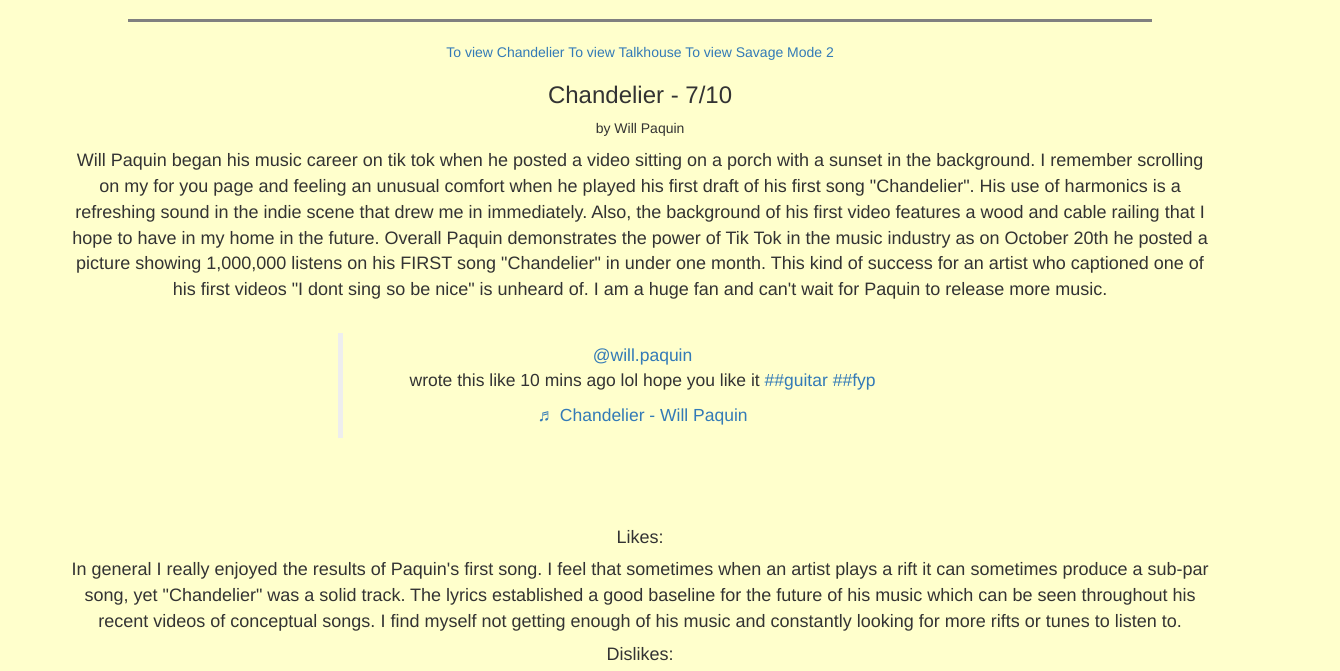
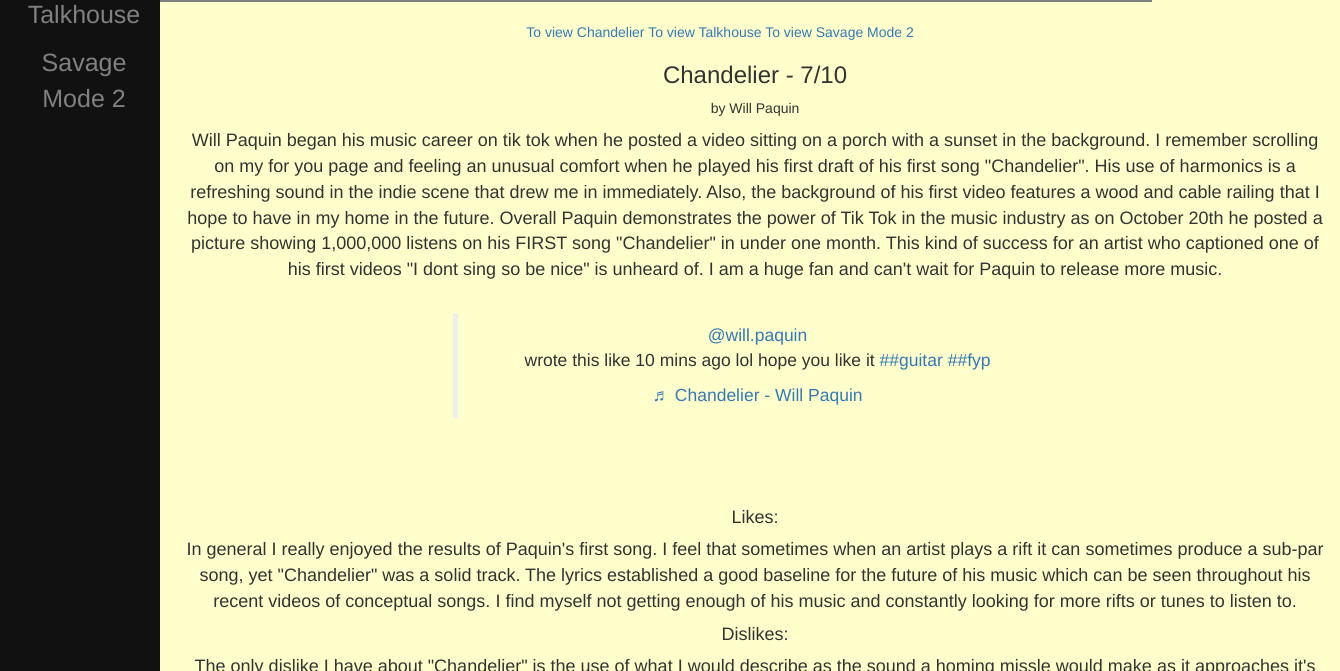
Before and after one commit to EthansMusicReviews/EthansMusicReviews.github.io, a plain HTML site: page october20.html in a window 1280 px wide. Shown: the part 124-795 px from the top of the page, 1340 px wide, since content can reach past the window. Drawn offline with nearby package versions, Linux system fonts and the light colour scheme; a script that the page names is missing.

Commit message:
Update style.css

```diff
--- a/style.css
+++ b/style.css
@@ -29,3 +29,41 @@
 .fontsize{
   font-size:18px;
 }
+
+.sidenav {
+  height: 100%; /* Full-height: remove this if you want "auto" height */
+  width: 160px; /* Set the width of the sidebar */
+  position: fixed; /* Fixed Sidebar (stay in place on scroll) */
+  z-index: 1; /* Stay on top */
+  top: 0; /* Stay at the top */
+  left: 0;
+  background-color: #111; /* Black */
+  overflow-x: hidden; /* Disable horizontal scroll */
+  padding-top: 20px;
+}
+
+/* The navigation menu links */
+.sidenav a {
+  padding: 6px 8px 6px 16px;
+  text-decoration: none;
+  font-size: 25px;
+  color: #818181;
+  display: block;
+}
+
+/* When you mouse over the navigation links, change their color */
+.sidenav a:hover {
+  color: #f1f1f1;
+}
+
+/* Style page content */
+.main {
+  margin-left: 160px; /* Same as the width of the sidebar */
+  padding: 0px 10px;
+}
+
+/* On smaller screens, where height is less than 450px, change the style of the sidebar (less padding and a smaller font size) */
+@media screen and (max-height: 450px) {
+  .sidenav {padding-top: 15px;}
+  .sidenav a {font-size: 18px;}
+}
```
